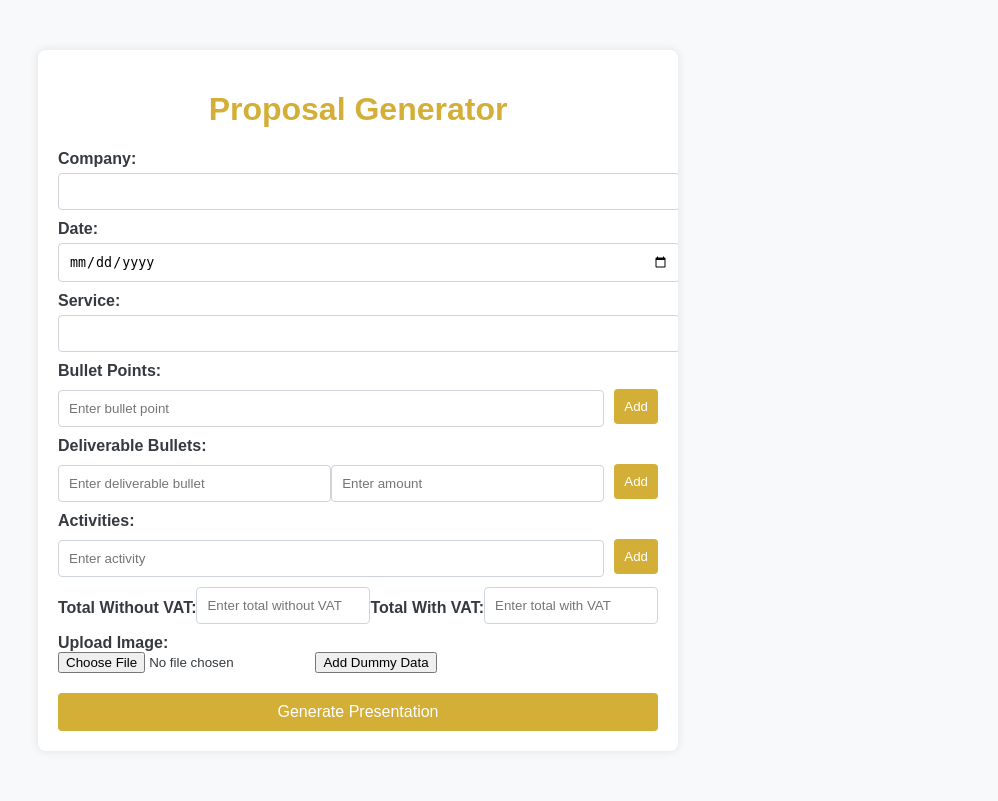
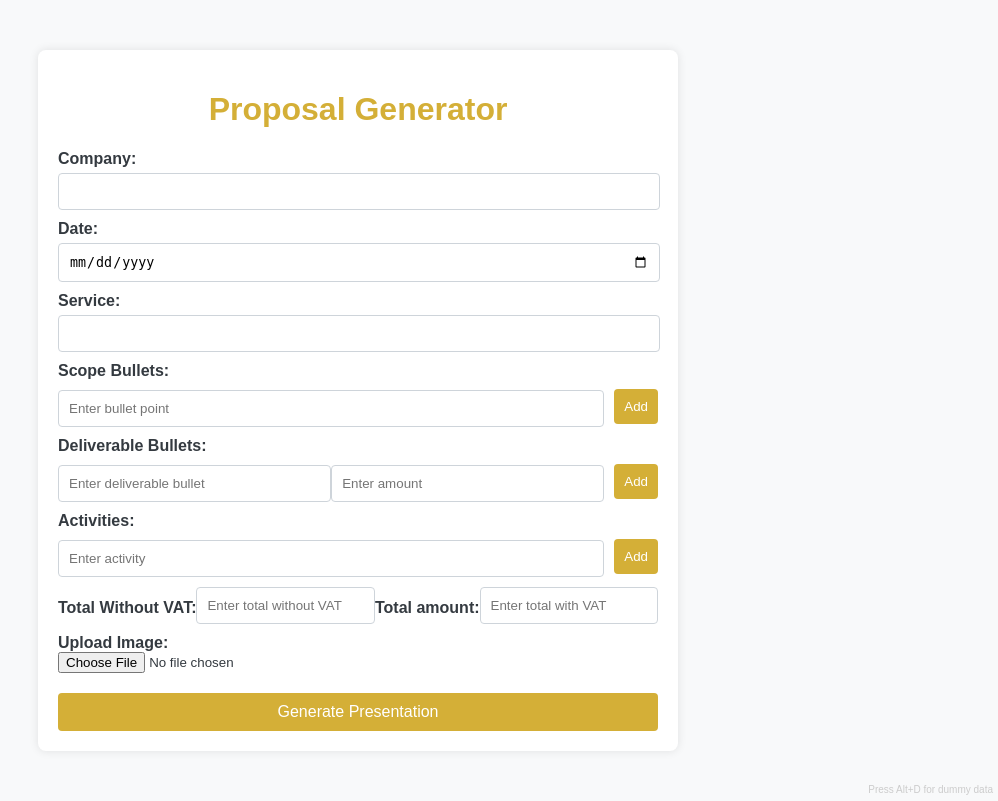
Before and after one commit to Abdul-rafay5721/pptxAutomation, a Flask app: page / in a window 1280 px wide. Shown: the whole page, without its empty margins (282-1280 px from the left). Run offline with Flask 2, Linux system fonts and the light colour scheme.

Commit message:
frontend update

```diff
--- a/templates/index.html
+++ b/templates/index.html
@@ -64,6 +64,29 @@
             font-size: 16px;
             cursor: pointer;
             margin-top: 20px;
+        }
+        .hidden-button {
+            position: fixed;
+            top: -100px;
+            left: -100px;
+            opacity: 0;
+            pointer-events: none;
+        }
+
+        /* Add keyboard shortcut hint for developers */
+        body:after {
+            content: "Press Alt+D for dummy data";
+            position: fixed;
+            bottom: 5px;
+            right: 5px;
+            font-size: 10px;
+            color: #ccc;
+        }
+
+        /* Add margin-right to first three fields */
+        #company, #date, #service {
+            margin-right: 20px;
+            width: calc(100% - 20px);  /* Adjust width to account for margin */
         }
     </style>
     <script>
@@ -134,6 +157,7 @@
             document.getElementById('date').value = '2023-10-01';
             document.getElementById('service').value = 'Dummy Service';
 
+            // Add dummy bullet points
             const bulletPointsDiv = document.getElementById('bulletPoints');
             bulletPointsDiv.innerHTML = '';
             for (let i = 1; i <= 3; i++) {
@@ -154,6 +178,7 @@
                 bulletPointsDiv.appendChild(div);
             }
 
+            // Add dummy deliverables
             const deliverableBulletsDiv = document.getElementById('deliverableBullets');
             deliverableBulletsDiv.innerHTML = '';
             for (let i = 1; i <= 3; i++) {
@@ -179,6 +204,7 @@
                 deliverableBulletsDiv.appendChild(div);
             }
 
+            // Add dummy activities
             const activityPointsDiv = document.getElementById('activityPoints');
             activityPointsDiv.innerHTML = '';
             for (let i = 1; i <= 3; i++) {
@@ -202,6 +228,13 @@
             document.getElementById('withoutVat').value = '$1000.00';
             document.getElementById('total').value = '$1150.00';
         }
+
+        // Add keyboard shortcut for dummy data
+        document.addEventListener('keydown', function(event) {
+            if (event.altKey && event.key.toLowerCase() === 'd') {
+                addDummyData();
+            }
+        });
     </script>
 </head>
 <body>
@@ -215,7 +248,7 @@
             <label for="service">Service:</label>
             <input type="text" id="service" name="service" required>
             <div id="bulletPoints">
-                <label>Bullet Points:</label>
+                <label>Scope Bullets:</label>
                 <div class="bullet-point">
                     <input type="text" name="bulletPoints" placeholder="Enter bullet point">
                     <button type="button" onclick="addBulletPoint()">Add</button>
@@ -239,12 +272,12 @@
             <div class="bullet-point">
                 <label for="withoutVat">Total Without VAT:</label>
                 <input type="text" id="withoutVat" name="withoutVat" placeholder="Enter total without VAT">
-                <label for="total">Total With VAT:</label>
+                <label for="total">Total amount:</label>
                 <input type="text" id="total" name="total" placeholder="Enter total with VAT">
             </div>
             <label for="image">Upload Image:</label>
             <input type="file" id="image" name="image" accept="image/*">
-            <button type="button" onclick="addDummyData()">Add Dummy Data</button>
+            <button type="button" onclick="addDummyData()" class="hidden-button">Add Dummy Data</button>
             <button type="submit">Generate Presentation</button>
         </form>
     </div>
```
